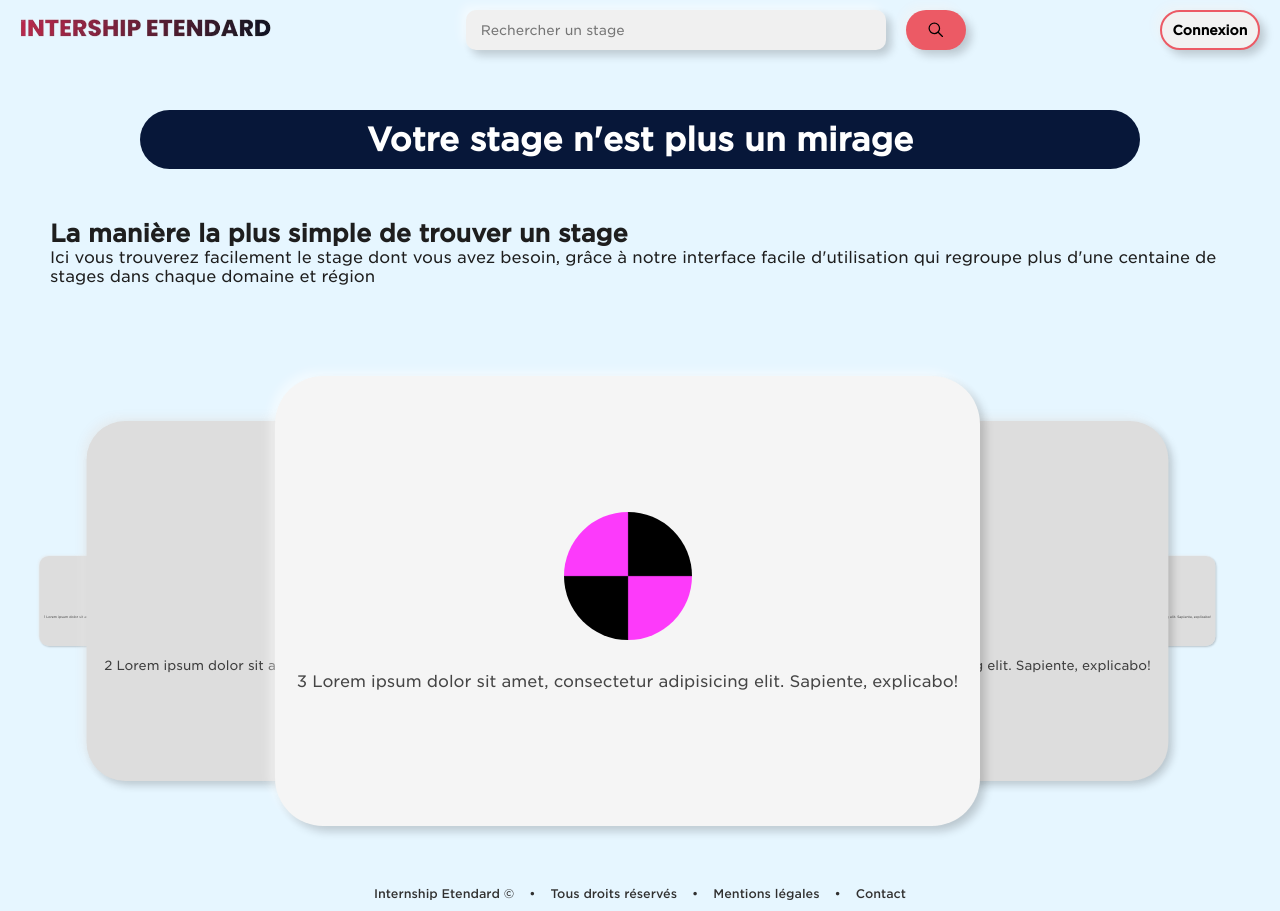
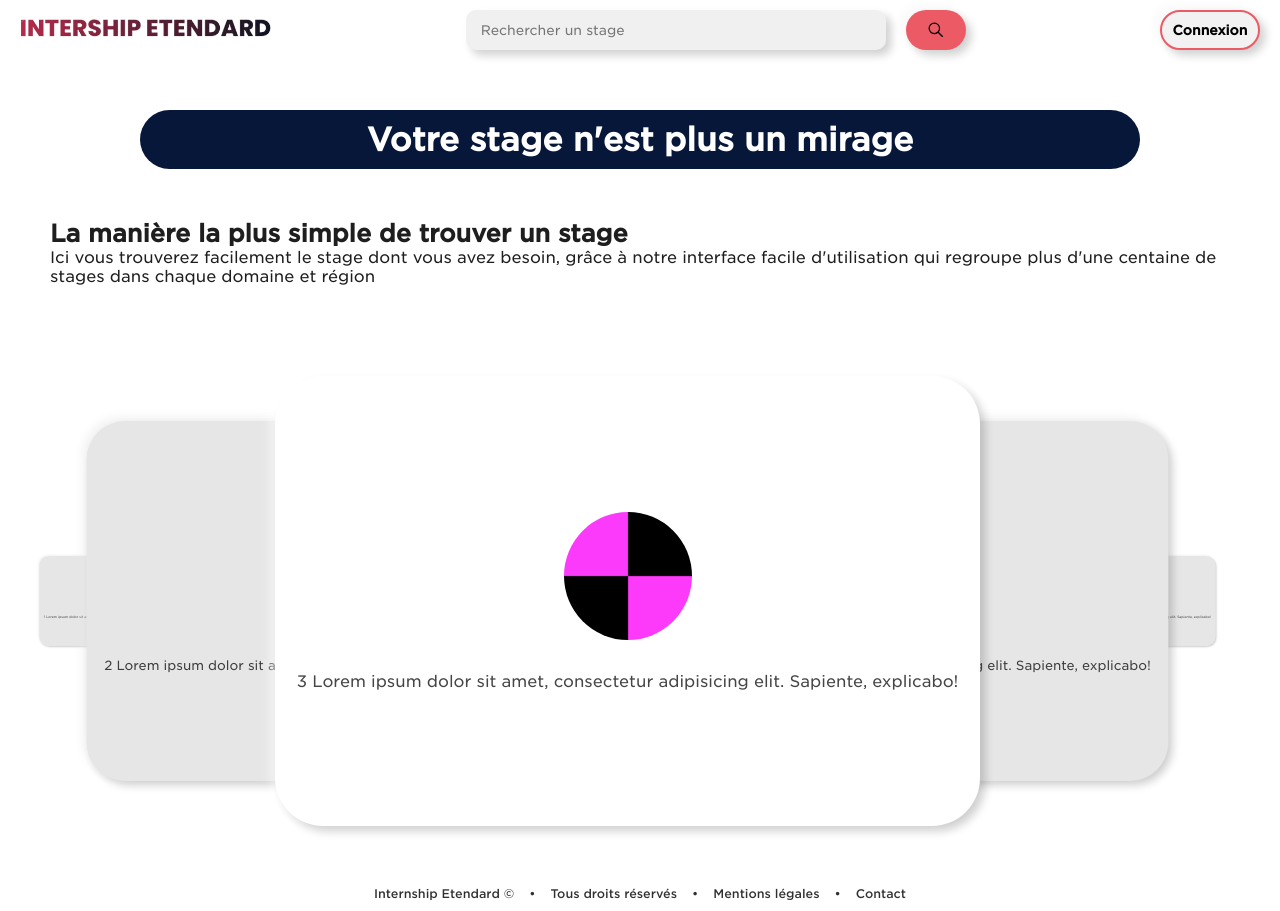
Before and after one commit to Yug0-o/Projet-WEB, a PHP site: page /homepage.html in a window 1280 px wide. Run offline with PHP 8.4, Linux system fonts and the light colour scheme.

Commit message:
Update background color in style.css

```diff
--- a/assets/style.css
+++ b/assets/style.css
@@ -40,7 +40,7 @@ article h2 {
 body {
     color: #1E1E1E;
     opacity: 0;
-    background-color: #e6f6ff;
+    background-color: white;
     font-family: "Gotham SSm";
     display: flex;
     min-width: 350px;
@@ -847,7 +847,7 @@ footer .text-center a {
 }
 
 .card-carousel .card {
-  background: whitesmoke;
+  background: #fff;
   width: var(--card-width);
   max-width: var(--card-max-width);
   text-align: center;
```
